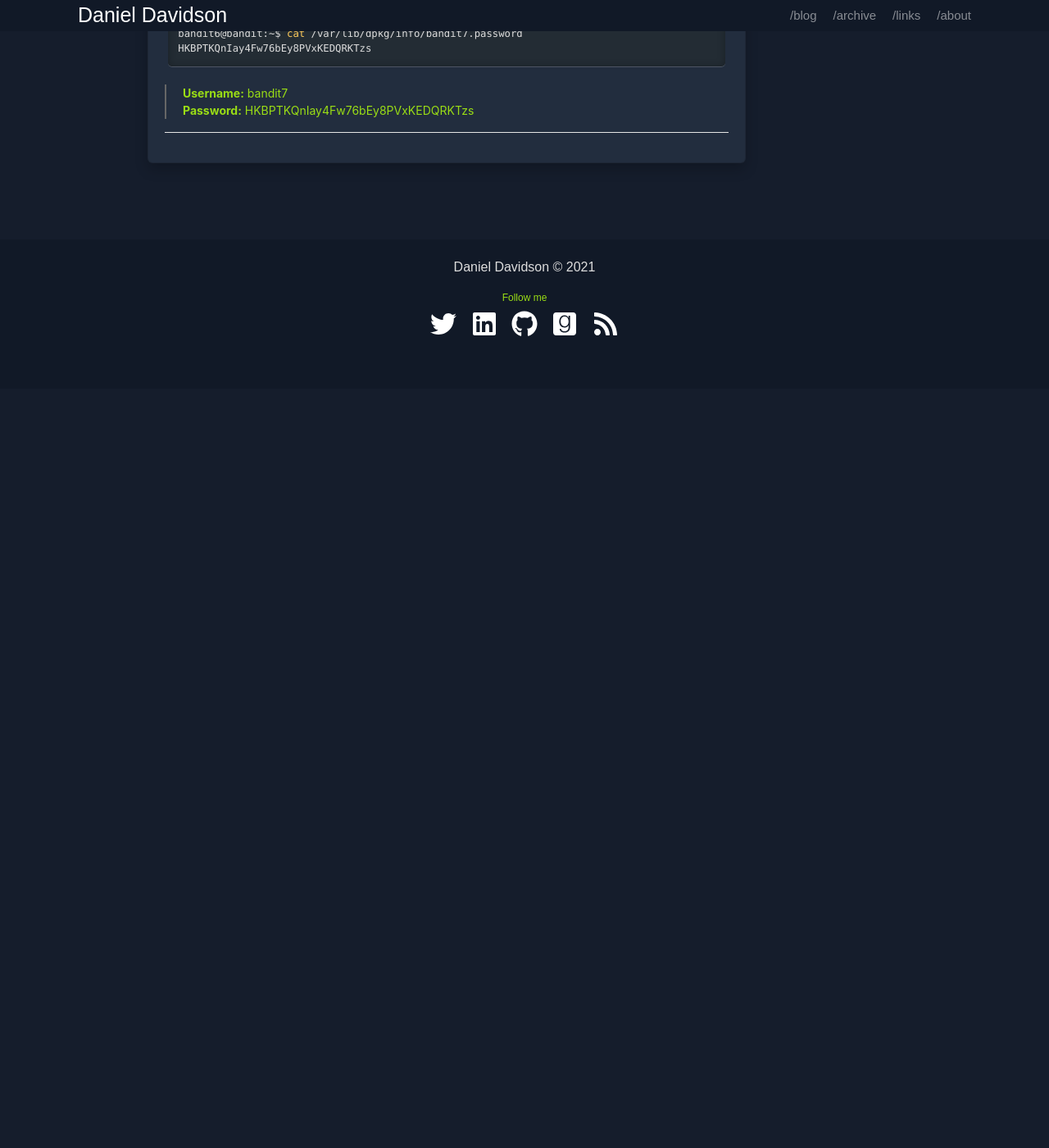
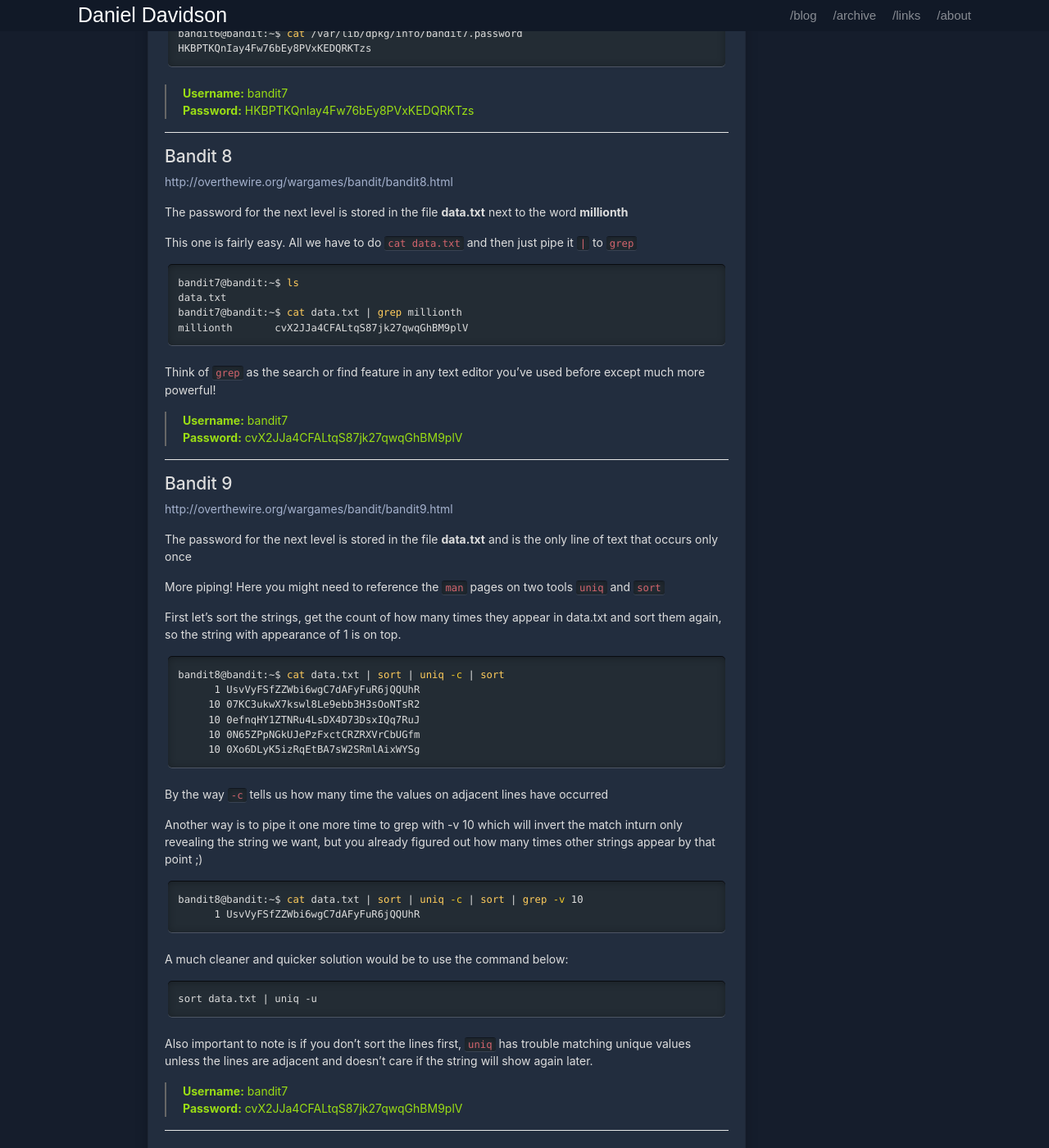
Before and after one commit to danieldavidson/danieldavidson.github.io, a Jekyll site: the page built from _posts/2021-04-08-overthewire-bandit-6-10.md, in a window 1280 px wide and 1400 px high, scrolled down 2955 px. Shown: the whole window at 82% size. Built offline with Jekyll 4.4.1, drawn with Linux system fonts in a browser that asks for light colours; before the commit the page ends 3429 px from its top, so only the background shows below that.

Commit message:
Update 2021-04-08-overthewire-bandit-6-10.md

````diff
--- a/_posts/2021-04-08-overthewire-bandit-6-10.md
+++ b/_posts/2021-04-08-overthewire-bandit-6-10.md
@@ -160,3 +160,63 @@ HKBPTKQnIay4Fw76bEy8PVxKEDQRKTzs
 > **Password:** HKBPTKQnIay4Fw76bEy8PVxKEDQRKTzs
 
 ---
+
+## Bandit 8
+[http://overthewire.org/wargames/bandit/bandit8.html](http://overthewire.org/wargames/bandit/bandit8.html)
+
+The password for the next level is stored in the file **data.txt** next to the word **millionth**
+
+This one is fairly easy. All we have to do `cat data.txt` and then just pipe it `|` to `grep`
+
+```console
+bandit7@bandit:~$ ls
+data.txt
+bandit7@bandit:~$ cat data.txt | grep millionth
+millionth       cvX2JJa4CFALtqS87jk27qwqGhBM9plV
+```
+Think of `grep` as the search or find feature in any text editor you've used before except much more powerful!
+
+> **Username:** bandit7
+> **Password:** cvX2JJa4CFALtqS87jk27qwqGhBM9plV
+
+---
+
+## Bandit 9
+[http://overthewire.org/wargames/bandit/bandit9.html](http://overthewire.org/wargames/bandit/bandit9.html)
+
+The password for the next level is stored in the file **data.txt** and is the only line of text that occurs only once
+
+More piping! Here you might need to reference the `man` pages on two tools `uniq` and `sort`
+
+First let’s sort the strings, get the count of how many times they appear in data.txt and sort them again, so the string with appearance of 1 is on top.
+
+```console
+bandit8@bandit:~$ cat data.txt | sort | uniq -c | sort
+      1 UsvVyFSfZZWbi6wgC7dAFyFuR6jQQUhR
+     10 07KC3ukwX7kswl8Le9ebb3H3sOoNTsR2
+     10 0efnqHY1ZTNRu4LsDX4D73DsxIQq7RuJ
+     10 0N65ZPpNGkUJePzFxctCRZRXVrCbUGfm
+     10 0Xo6DLyK5izRqEtBA7sW2SRmlAixWYSg
+```
+
+By the way `-c` tells us how many time the values on adjacent lines have occurred
+
+Another way is to pipe it one more time to grep with -v 10 which will invert the match inturn only revealing the string we want, but you already figured out how many times other strings appear by that point ;)
+
+```console
+bandit8@bandit:~$ cat data.txt | sort | uniq -c | sort | grep -v 10
+      1 UsvVyFSfZZWbi6wgC7dAFyFuR6jQQUhR
+```
+
+A much cleaner and quicker solution would be to use the command below:
+
+```console
+sort data.txt | uniq -u
+```
+
+Also important to note is if you don’t sort the lines first, `uniq` has trouble matching unique values unless the lines are adjacent and doesn’t care if the string will show again later.
+
+> **Username:** bandit7
+> **Password:** cvX2JJa4CFALtqS87jk27qwqGhBM9plV
+
+---
````
